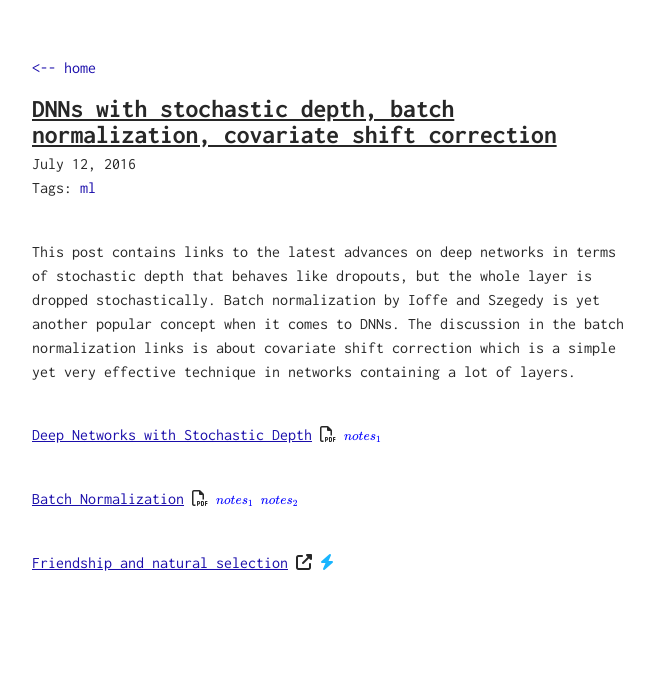
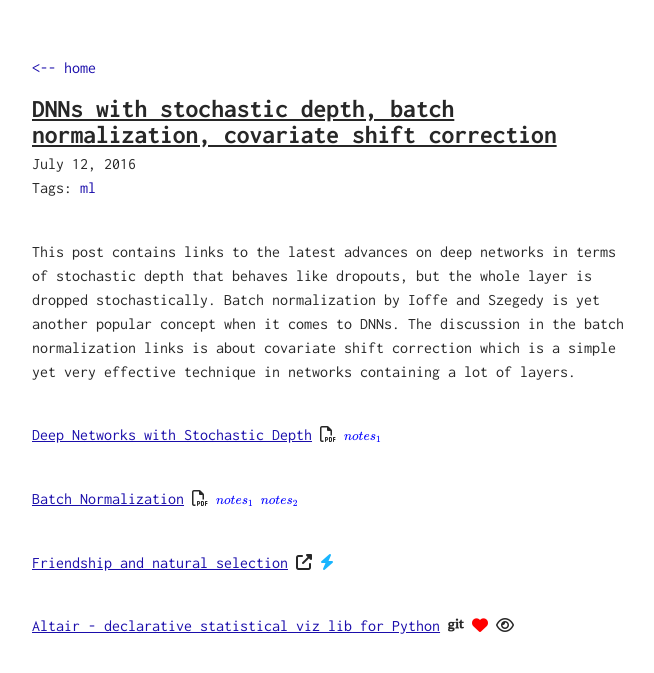
Before and after one commit to pbamotra/sciontist, a Jekyll site: the page built from _posts/2016-07-12-dnn-with-stochastic-depth-covariate-shift.md, in a window 1280 px wide. Shown: the top 673 px of the page, without its empty margins (308-962 px from the left). Built offline with Jekyll 4.4.1, drawn with Linux system fonts in a browser that asks for light colours; nearby versions of some CDN libraries; formulas are drawn with MathJax 3; a script that is not in the unit is left out.

Commit message:
Jul 12: 4: Altair

```diff
--- a/_posts/2016-07-12-dnn-with-stochastic-depth-covariate-shift.md
+++ b/_posts/2016-07-12-dnn-with-stochastic-depth-covariate-shift.md
@@ -17,6 +17,10 @@ _url:
     type: fa-external-link
     uri: http://www.pnas.org/content/111/Supplement_3/10796.long
     heart: <span style="color:#19B5FE" title="Fascinating stuff"><i class="fa fa-bolt" aria-hidden="true"></i></span>
+  - title: Altair - declarative statistical <i>viz lib</i> for Python
+    type: fa-git
+    uri: https://github.com/ellisonbg/altair
+    heart: <span style="color:red" title="I love it!"><i class="fa fa-heart" aria-hidden="true"></i></span> <span title="Visualisation!"><i class="fa fa-eye" aria-hidden="true"></i></span>
 ---
 This post contains links to the latest advances on deep networks in terms of stochastic depth that behaves like dropouts, but the whole layer is dropped stochastically. Batch normalization by Ioffe and Szegedy is yet another popular concept when it comes to DNNs. The discussion in the batch normalization links is about covariate shift correction which is a simple yet very effective technique in networks containing a lot of layers.
 
```
